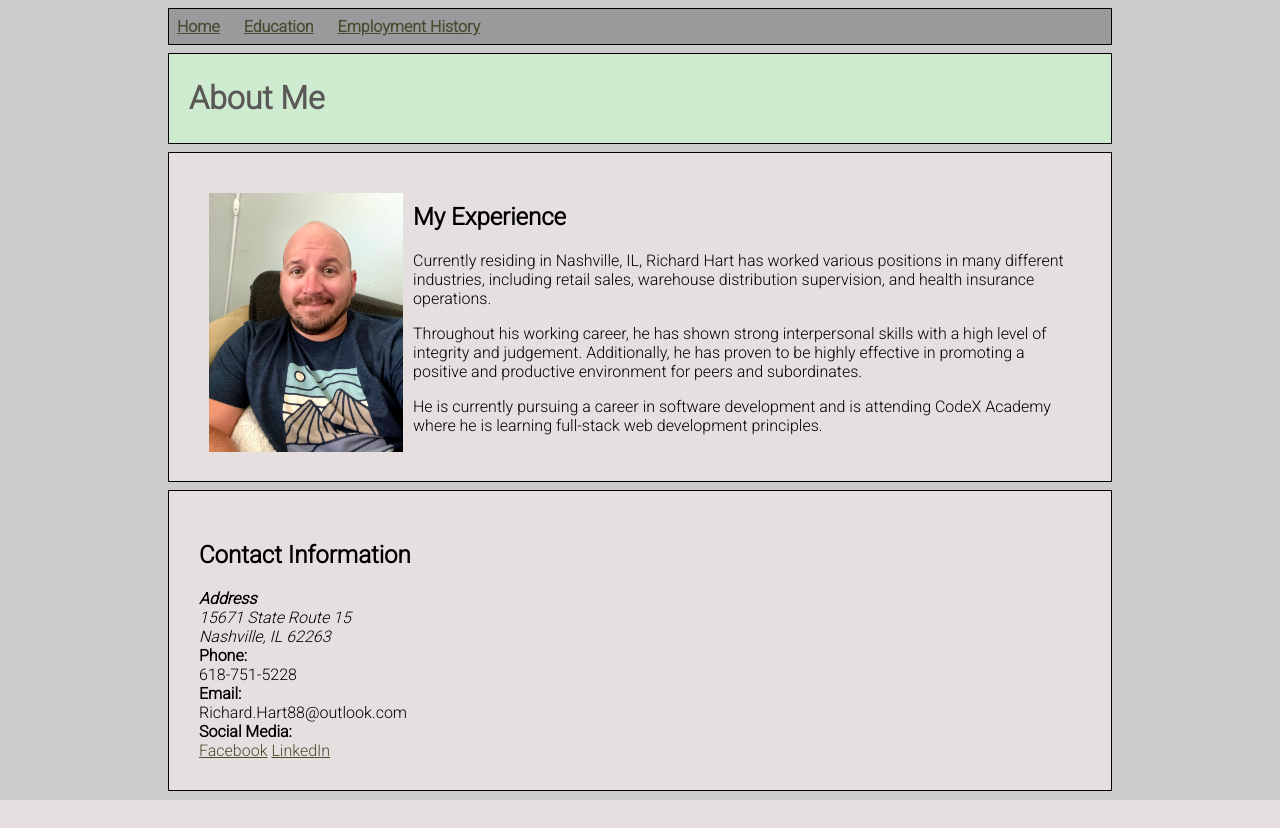
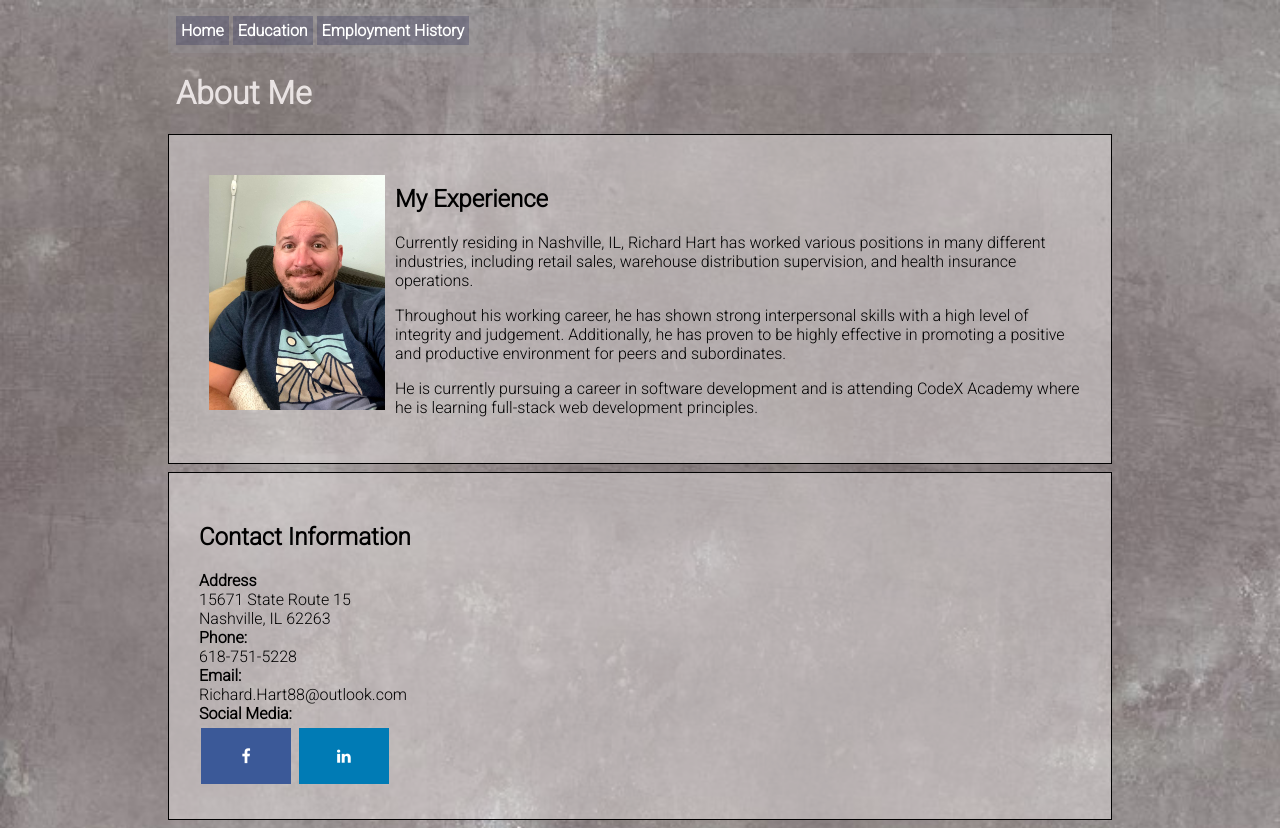
Before and after one commit to richardhart88/all-about-rick, a PHP site: page /index.html in a window 1280 px wide. Before the commit the page ends 800 px from the top, so only its background shows below. Run offline with PHP 8.4, Linux system fonts and the light colour scheme.

Commit message:
updated graphics

```diff
--- a/index.html
+++ b/index.html
@@ -6,6 +6,7 @@
     <meta name="viewport" content="width=device-width, initial-scale=1.0">
     <title>Document</title>
     <link rel="stylesheet" href="style.css">
+    <link rel="stylesheet" href="https://cdnjs.cloudflare.com/ajax/libs/font-awesome/4.7.0/css/font-awesome.min.css">
 </head>
 <body>
     <div class="navigation">
@@ -18,9 +19,7 @@
     </header>
     <section>
         <div class="entity">
-            <div>
-                <img src="me.jpg" alt="Richard C. Hart">
-            </div>
+            <img src="me.jpg" alt="Richard C. Hart">
             <h2>My Experience</h2>
             <p>Currently residing in Nashville, IL, Richard Hart has worked various positions in many different industries, including retail sales, warehouse distribution supervision, and health insurance operations.</p>
             <p>Throughout his working career, he has shown strong interpersonal skills with a high level of integrity and judgement. Additionally, he has proven to be highly effective in promoting a positive and productive environment for peers and subordinates.</p>
@@ -30,12 +29,10 @@
     <section>
         <div class="entity">
             <h2>Contact Information</h2>
-                <address>
                 <strong>Address</strong>
                 </br>
                 15671 State Route 15<br />
-                Nashville, IL 62263
-                </address>
+                Nashville, IL 62263<br />
                 <span>
                     <strong>Phone:</strong></br> 618-751-5228
                 </span></br>
@@ -44,10 +41,10 @@
                 </span></br>
                 <span>
                     <strong>Social Media:</strong></br>
-                    <a href="https://www.facebook.com/richardcharleshart/" target="_blank"
-                    >Facebook</a>
-                    <a href="https://www.linkedin.com/in/richardchart/" target="_blank"
-                    >LinkedIn</a>
+                    <a href="https://www.facebook.com/richardcharleshart/" target="_blank" class="fa fa-facebook"
+                    ></a>
+                    <a href="https://www.linkedin.com/in/richardchart/" target="_blank" class="fa fa-linkedin"
+                    ></a>
                 </span>
         </div>
     </section>
--- a/style.css
+++ b/style.css
@@ -5,14 +5,15 @@ body {
     font-family: 'Roboto', sans-serif;
     max-width: 960px;
     margin: auto;
+    background-image: url("gray-background.jpg");
+    background-size: 100%;
 }
 
  header {
-    background: #cfebcf;
-    color: rgb(90, 87, 87);
-    border: 0.5px solid black;
-    margin: 8px;
-    padding: 4px;
+    background: none;
+    color: rgb(233, 227, 227);
+    margin: 0px;
+    padding: 0px;
 }
 
 h1 {
@@ -21,14 +22,13 @@ h1 {
 
 img {
     float: left;
-    max-width: 22%;
-    min-width: 22%;
+    width: 11rem;
     padding: 10px;
+    display: relative;
 
 }
 .navigation {
-    background-color: rgb(152, 154, 156);
-    border: 0.5px solid black;
+    background-color: rgb(152, 154, 156, 0.3);
     list-style-type: none;
     margin: 8px;
     padding: 8px;
@@ -36,30 +36,51 @@ img {
 
 .links {
     display: inline-block;
-    margin-right: 20px;
+    background: rgba(9, 12, 71, 0.212);
+    color: white;
+    margin-right: 0px;
     font-weight: bolder;
+    padding: 5px;
+    text-decoration: none;
 }
 
 .entity {
-    background:rgb(230, 223, 223);
+    background:rgb(230, 223, 223, 0.5);
     border: 0.5px solid black;
     margin: 8px;
     padding: 30px;
-
 }
 
 .company {
       font-weight: bolder;
 }
 
+.position {
+    font-style: italic;
+}
+
 li {
       width: 80%;
 }
 
-a:link, a:visited {
-      color: rgb(75, 75, 49);
+.fa {
+    padding: 20px;
+    font-size: 30px;
+    width: 50px;
+    text-align: center;
+    text-decoration: none;
+    margin: 5px 2px;
+  }
+.fa:hover {
+    opacity: 0.7;
 }
 
-a:hover, a:active{
-      color: whitesmoke;
+.fa-facebook {
+  background: #3B5998;
+  color: white;
 }
+
+.fa-linkedin {
+    background: #007bb5;
+    color: white;
+}
```
Also changed, not shown: employment.html (+9 -7 lines), gray-background.jpg (added).
